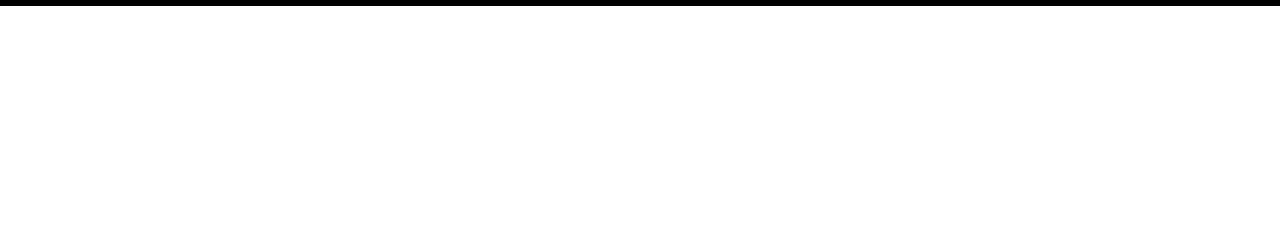
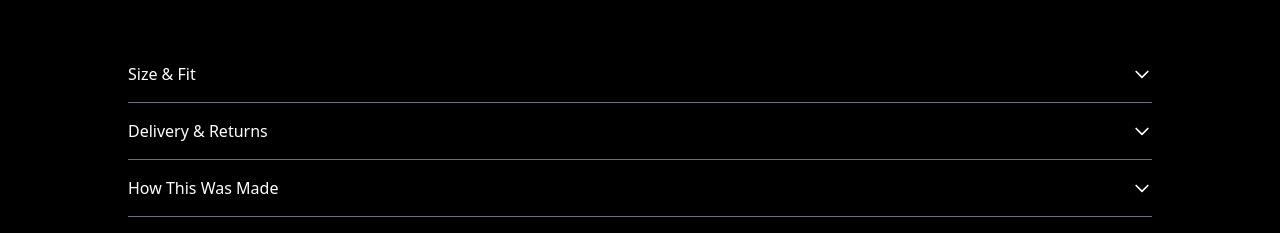
Before and after one commit to aditya-singhOfficial/eclypse, a React (Vite) app: page / in a window 1280 px wide. Shown: the part 2824-3057 px from the top of the page. Before the commit the page ends 2830 px from the top, so only its background shows below. Built offline with nearby package versions, Linux system fonts and the light colour scheme.

Commit message:
adds remaing sections of the product showcase

```diff
--- a/src/components/home/ProductShowcase.tsx
+++ b/src/components/home/ProductShowcase.tsx
@@ -1,6 +1,41 @@
 "use client";
 import React, { useState } from "react";
 import { useNavigate } from "react-router-dom";
+
+// Accordion Item Component
+interface AccordionItemProps {
+    title: string;
+    children: React.ReactNode;
+}
+
+const AccordionItem: React.FC<AccordionItemProps> = ({ title, children }) => {
+    const [isOpen, setIsOpen] = useState(false);
+
+    return (
+        <div className="border-b border-gray-500">
+            <button
+                className="flex items-center justify-between w-full py-4 text-left"
+                onClick={() => setIsOpen(!isOpen)}
+                aria-expanded={isOpen}
+            >
+                <span className="text-base font-medium">{title}</span>
+                <svg
+                    className={`w-5 h-5 transition-transform ${isOpen ? 'transform rotate-180' : ''}`}
+                    fill="none"
+                    stroke="currentColor"
+                    viewBox="0 0 24 24"
+                >
+                    <path strokeLinecap="round" strokeLinejoin="round" strokeWidth={2} d="M19 9l-7 7-7-7" />
+                </svg>
+            </button>
+            <div
+                className={`transition-all duration-300 overflow-hidden ${isOpen ? 'max-h-96' : 'max-h-0'}`}
+            >
+                {children}
+            </div>
+        </div>
+    );
+};
 
 const productImages = [
     "/home/product/asset_1.png",
@@ -74,10 +109,8 @@
                                     {size}
                                 </button>
                             ))}
-                        </div>
-
-                        {/* Action Buttons - Desktop order */}
-                        <div className="flex gap-4 mt-4">
+                        </div>                        {/* Action Buttons - Desktop order */}
+                        <div className="flex gap-4 mt-4 mb-8">
                             <button className="w-full border-[3px] border-gray-400 text-black py-3 text-sm rounded-md flex-1/4 cursor-pointer hover:bg-[#f63030] transition-all duration-500 hover:text-white hover:border-[#f63030] font-semibold">
                                 Add to Cart
                             </button>
@@ -86,8 +119,10 @@
                             </button>
                         </div>
                     </div>
+
                 </div>
-            </div>            {/* Mobile Layout */}
+
+            </div>{/* Mobile Layout */}
             <div className="md:hidden">                {/* Main Product Video - Mobile */}
                 <div className="w-full max-h-[70vh] overflow-hidden">
                     <video
@@ -144,10 +179,8 @@
                                 {size}
                             </button>
                         ))}
-                    </div>
-
-                    {/* Action Buttons - Mobile order (reversed from desktop) */}
-                    <div className="flex flex-col gap-3 mt-4">
+                    </div>                    {/* Action Buttons - Mobile order (reversed from desktop) */}
+                    <div className="flex flex-col gap-3 mt-4 mb-8">
                         <button className="w-full border-[3px] border-gray-400 text-black py-3 text-sm rounded-md flex-1/4 cursor-pointer hover:bg-[#f63030] transition-all duration-500 hover:text-white hover:border-[#f63030] font-semibold">
                             Add to Cart
                         </button>
@@ -155,7 +188,35 @@
                             Buy
                         </button>
                     </div>
+
                 </div>
+            </div>
+            {/* Product Information Accordions */}
+            <div className="mt-12">
+
+                <AccordionItem title="Size & Fit">
+                    <div className="py-4 text-sm">
+                        <p>- Regular fit</p>
+                        <p>- The model is 175cm/5'9" and wears a size Small</p>
+                        <p>- 100% Wool</p>
+                    </div>
+                </AccordionItem>
+
+                <AccordionItem title="Delivery & Returns">
+                    <div className="py-4 text-sm">
+                        <p>- Free standard delivery on orders over ₹5000</p>
+                        <p>- Standard delivery 3-5 working days</p>
+                        <p>- Free returns within 14 days</p>
+                    </div>
+                </AccordionItem>
+
+                <AccordionItem title="How This Was Made">
+                    <div className="py-4 text-sm">
+                        <p>This piece was crafted in our atelier using traditional tailoring techniques. The structured
+                            wool is sourced from sustainable providers and cut with precision to create the signature
+                            silhouette.</p>
+                    </div>
+                </AccordionItem>
             </div>
         </div>
     );
```
